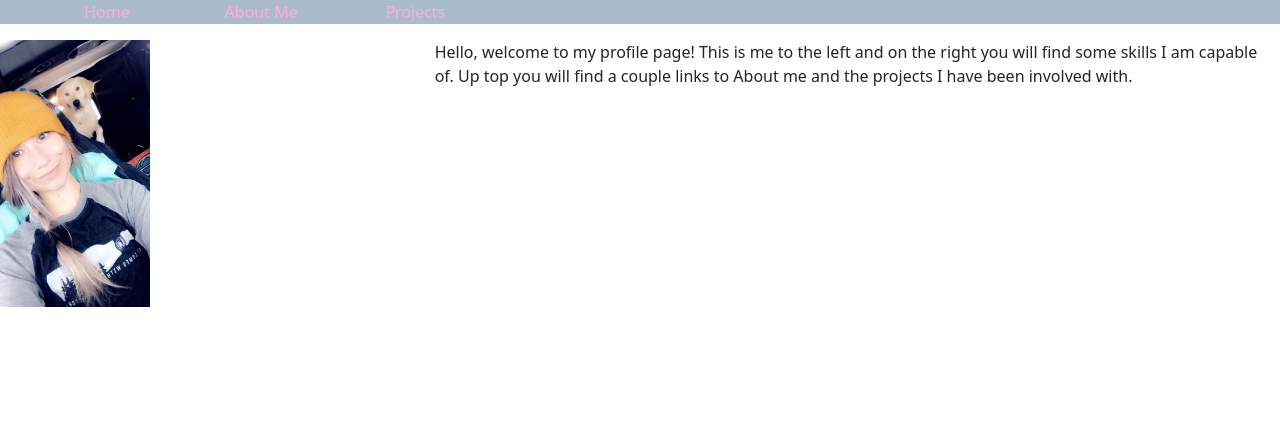
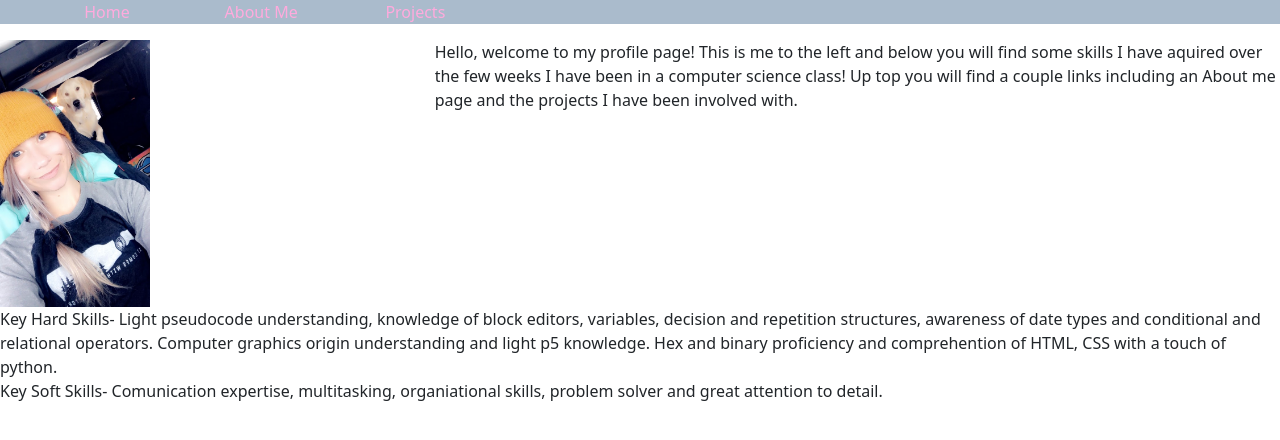
Before and after one commit to mmmesha/Portfolio-Lab, a plain HTML site: page index.html in a window 1280 px wide. Drawn offline with nearby package versions, Linux system fonts and the light colour scheme.

Commit message:
added 2 columns, edited text and filled out skills.

```diff
--- a/index.html
+++ b/index.html
@@ -57,7 +57,19 @@
           id='profilepic'>
         </div>
         <div class='col-sm-8'>
-Hello, welcome to my profile page! This is me to the left and on the right you will find some skills I am capable of. Up top you will find a couple links to About me and the projects I have been involved with.
+Hello, welcome to my profile page! This is me to the left and below you will find some skills I have aquired over the few weeks I have been in a computer science class! Up top you will find a couple links including an About me page and the projects I have been involved with.
+        </div>
+
+        <div class='col-sm-16'>
+           Key Hard Skills-
+           Light pseudocode understanding, knowledge of block editors, variables, decision and repetition structures, awareness of date types and conditional and relational operators. Computer graphics origin understanding and light p5 knowledge. Hex and binary proficiency and comprehention of HTML, CSS with a touch of python.
+        </div>
+
+        <div class='col-sm-32'>
+          Key Soft Skills-
+          Comunication expertise, multitasking, organiational skills, problem solver and great attention to detail.
+
+
         </div>
       </div>
 
```
